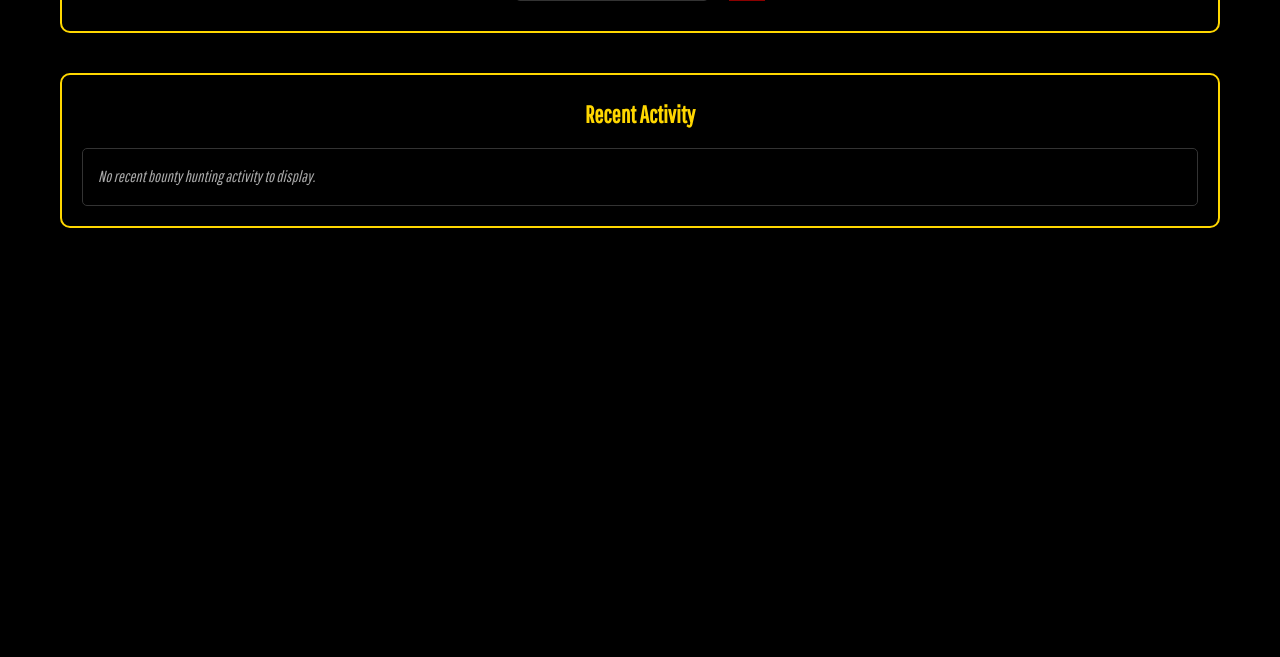
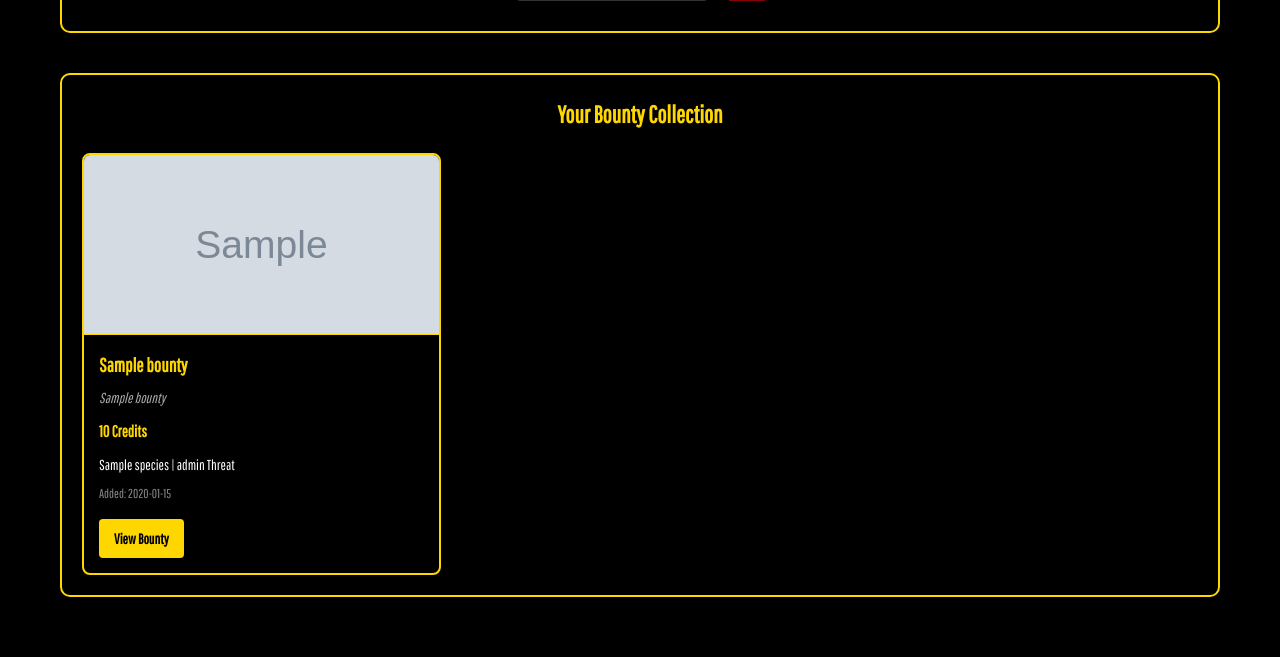
Before and after one commit to akshsgaur/bounty-hunter-generator, a Flask app: template templates/account.html in a window 1280 px wide. Shown: the part 881-1538 px from the top of the page. Before the commit the page ends 1109 px from the top, so only its background shows below. Run offline with Flask 3, Linux system fonts and the light colour scheme; the template is opened without the code that fills it: most values are stand-ins (such as "Sample title", 1, 10 or a date in 2020); grey boxes marked "Sample" are stand-in pictures; some libraries are stand-ins or nearby versions.

Commit message:
save bounties

```diff
--- a/app.py
+++ b/app.py
@@ -1,8 +1,11 @@
+from bson import ObjectId
 from flask import Flask, render_template, request, jsonify, redirect, url_for, session, flash
 import requests
 import json
 import os
 import time
+import datetime
+import uuid
 from config import Config
 import smtplib
 from email.mime.text import MIMEText
@@ -10,10 +13,23 @@ from email.mime.multipart import MIMEMultipart
 from functools import wraps
 from stytch import Client as StytchClient
 from stytch.core.response_base import StytchError
+from flask_pymongo import PyMongo
 
 app = Flask(__name__)
 app.config.from_object(Config)
 app.secret_key = app.config['SECRET_KEY']
+
+# Configure MongoDB
+# Configure MongoDB - FIXED VERSION
+# Debug logging for MongoDB configuration
+# print(f"MongoDB URI configured: {'Yes' if app.config.get('MONGO_URI') else 'No'}")
+# if app.config.get('MONGO_URI'):
+#     # Only log first few characters to avoid exposing credentials
+#     app.logger.info(f"MongoDB URI starts with: {app.config.get('MONGO_URI')[:15]}...")
+
+# Then configure Mon
+app.config["MONGO_URI"] = Config.MONGO_URI  # Directly use the Config class
+mongo = PyMongo(app)
 
 # Configure API endpoints via Cloudflare AI Gateway
 openai_endpoint = f"https://gateway.ai.cloudflare.com/v1/{app.config['CLOUDFLARE_ACCOUNT_ID']}/{app.config['CLOUDFLARE_GATEWAY_ID']}/openai/v1/chat/completions"
@@ -35,6 +51,27 @@ def login_required(f):
             return redirect(url_for('login'))
         return f(*args, **kwargs)
     return decorated_function
+
+@app.route('/test_mongo')
+def test_mongo():
+    try:
+        # List all collections in the database
+        collections = mongo.db.list_collection_names()
+
+        # Get count of bounties in the database
+        bounty_count = mongo.db.bounties.count_documents({})
+
+        return jsonify({
+            'status': 'success',
+            'message': 'MongoDB connection working properly',
+            'collections': collections,
+            'bounty_count': bounty_count
+        })
+    except Exception as e:
+        return jsonify({
+            'status': 'error',
+            'message': f'MongoDB connection failed: {str(e)}'
+        }), 500
 
 def is_authenticated():
     """Check if the user is authenticated by validating Stytch session"""
@@ -266,8 +303,13 @@ def logout():
 def account():
     """Display user account information"""
     user_email = get_user_email()
-    return render_template('account.html', email=user_email)
 
+    # Get user's bounties from MongoDB
+    user_bounties = list(mongo.db.bounties.find({"user_email": user_email}).sort("created_at", -1))
+
+    return render_template('account.html',
+                          email=user_email,
+                          bounties=user_bounties)
 @app.route('/')
 def index():
     """Render the main page"""
@@ -284,6 +326,17 @@ def index():
                           danger_levels=danger_levels,
                           is_authenticated=is_authenticated(),
                           user_email=user_email)
+
+def convert_mongo_doc_for_session(doc):
+    """Convert MongoDB document to be JSON serializable"""
+    if isinstance(doc, dict):
+        return {k: convert_mongo_doc_for_session(v) for k, v in doc.items()}
+    elif isinstance(doc, list):
+        return [convert_mongo_doc_for_session(item) for item in doc]
+    elif isinstance(doc, ObjectId):
+        return str(doc)
+    else:
+        return doc
 
 @app.route('/generate_bounty', methods=['POST'])
 @login_required
@@ -314,6 +367,7 @@ def generate_bounty():
         # Add species to the target details
         target_details['species'] = species
         target_details['bounty_value'] = bounty_value
+        target_details['danger_level'] = danger_level
 
         # Generate target image
         image_url = generate_target_image(target_details)
@@ -333,10 +387,25 @@ def generate_bounty():
 
         target_details['image_url'] = image_url
 
+        # Add metadata for MongoDB
+        user_email = get_user_email()
+        bounty_id = str(uuid.uuid4())
+        target_details['bounty_id'] = bounty_id
+        target_details['user_email'] = user_email
+
+        # Fix: Use timezone-aware datetime
+        target_details['created_at'] = datetime.datetime.now(datetime.UTC)
+
+        # Save the bounty to MongoDB
+        result = mongo.db.bounties.insert_one(target_details)
+
+        # Fix: Store a JSON-serializable version of the document in session
+        # Convert ObjectId to string
+        session_safe_target = target_details.copy()
+        session_safe_target['_id'] = str(result.inserted_id)
+
         # Store in session for potential later use
-        session['bounty'] = target_details
-
-        user_email = get_user_email()
+        session['bounty'] = session_safe_target
 
         return render_template('bounty.html',
                               bounty=target_details,
@@ -344,7 +413,6 @@ def generate_bounty():
                               user_email=user_email)
 
     return redirect(url_for('index'))
-
 
 @app.template_filter('format_number')
 def format_number_filter(value):
@@ -360,6 +428,62 @@ def download_bounty():
         bounty = session['bounty']
         return jsonify(bounty)
     return redirect(url_for('index'))
+
+
+@app.route('/view_bounty/<bounty_id>')
+@login_required
+def view_bounty(bounty_id):
+    """View a specific bounty from user's collection"""
+    user_email = get_user_email()
+
+    # Find the bounty in MongoDB
+    bounty = mongo.db.bounties.find_one({
+        "bounty_id": bounty_id,
+        "user_email": user_email
+    })
+
+    if not bounty:
+        flash("Bounty not found or you don't have permission to view it", "error")
+        return redirect(url_for('account'))
+
+    # Convert MongoDB document to be JSON serializable for session storage
+    session_safe_bounty = {}
+    for key, value in bounty.items():
+        if key == '_id':
+            session_safe_bounty[key] = str(value)  # Convert ObjectId to string
+        elif isinstance(value, datetime.datetime):
+            session_safe_bounty[key] = value.isoformat()  # Convert datetime to string
+        else:
+            session_safe_bounty[key] = value
+
+    # Store in session for potential later use (like download)
+    session['bounty'] = session_safe_bounty
+
+    return render_template('bounty.html',
+                          bounty=bounty,
+                          is_authenticated=is_authenticated(),
+                          user_email=user_email,
+                          from_collection=True)
+
+
+@app.route('/delete_bounty/<bounty_id>', methods=['POST'])
+@login_required
+def delete_bounty(bounty_id):
+    """Delete a bounty from user's collection"""
+    user_email = get_user_email()
+
+    # Delete the bounty from MongoDB
+    result = mongo.db.bounties.delete_one({
+        "bounty_id": bounty_id,
+        "user_email": user_email
+    })
+
+    if result.deleted_count == 1:
+        flash("Bounty successfully deleted from your collection", "success")
+    else:
+        flash("Failed to delete bounty or bounty not found", "error")
+
+    return redirect(url_for('account'))
 
 @app.route('/get_yoda_advice/<bounty_id>', methods=['GET'])
 @login_required
--- a/requirements.txt
+++ b/requirements.txt
@@ -2,3 +2,5 @@ Flask==2.3.3
 requests==2.31.0
 python-dotenv==1.0.0
 stytch
+pymongo==4.5.0
+flask-pymongo==2.3.0
--- a/static/css/style.css
+++ b/static/css/style.css
@@ -815,3 +815,166 @@ textarea {
         width: 90%;
     }
 }
+
+.activity-log {
+    background-color: rgba(0, 0, 0, 0.5);
+    border: 1px solid #333;
+    padding: 15px;
+    border-radius: 5px;
+    color: #AAA;
+    font-style: italic;
+}
+
+/* Bounty Collection Styles */
+.bounty-collection {
+    display: grid;
+    grid-template-columns: repeat(auto-fill, minmax(300px, 1fr));
+    gap: 20px;
+    margin-top: 20px;
+}
+
+.bounty-card-mini {
+    background-color: rgba(0, 0, 0, 0.7);
+    border: 2px solid #FFD700;
+    border-radius: 8px;
+    overflow: hidden;
+    transition: transform 0.3s ease, box-shadow 0.3s ease;
+}
+
+.bounty-card-mini:hover {
+    transform: translateY(-5px);
+    box-shadow: 0 0 15px rgba(255, 215, 0, 0.5);
+}
+
+.bounty-mini-content {
+    display: flex;
+    flex-direction: column;
+}
+
+.bounty-mini-image {
+    height: 180px;
+    overflow: hidden;
+    border-bottom: 1px solid #FFD700;
+}
+
+.bounty-mini-image img {
+    width: 100%;
+    height: 100%;
+    object-fit: cover;
+}
+
+.bounty-mini-details {
+    padding: 15px;
+}
+
+.bounty-mini-details h4 {
+    color: #FFD700;
+    font-size: 1.2rem;
+    margin-bottom: 5px;
+}
+
+.bounty-mini-title {
+    color: #AAA;
+    font-style: italic;
+    margin-bottom: 10px;
+    font-size: 0.9rem;
+}
+
+.bounty-mini-reward {
+    color: #FFD700;
+    font-weight: bold;
+    margin-bottom: 8px;
+}
+
+.bounty-mini-species {
+    color: #FFF;
+    font-size: 0.9rem;
+    margin-bottom: 8px;
+}
+
+.bounty-mini-date {
+    color: #888;
+    font-size: 0.8rem;
+    margin-bottom: 15px;
+}
+
+.bounty-mini-view-btn {
+    display: inline-block;
+    background-color: #FFD700;
+    color: #000;
+    padding: 8px 15px;
+    border-radius: 4px;
+    text-decoration: none;
+    font-weight: bold;
+    font-size: 0.9rem;
+    transition: background-color 0.3s ease;
+}
+
+.bounty-mini-view-btn:hover {
+    background-color: #FFF;
+}
+
+.download-btn, .back-btn, .delete-btn {
+    display: inline-block;
+    padding: 12px 24px;
+    background-color: #FFD700;
+    color: #000;
+    text-decoration: none;
+    font-weight: bold;
+    text-transform: uppercase;
+    letter-spacing: 1px;
+    border-radius: 5px;
+    transition: all 0.3s ease;
+    border: none;
+    cursor: pointer;
+    font-family: inherit;
+    font-size: 1rem;
+}
+
+.back-btn {
+    background-color: #333;
+    color: #FFF;
+}
+
+.delete-btn {
+    background-color: #8B0000;
+    color: #FFF;
+}
+
+.download-btn:hover, .back-btn:hover {
+    transform: scale(1.05);
+}
+
+.delete-btn:hover {
+    background-color: #FF0000;
+    transform: scale(1.05);
+}
+
+.delete-form {
+    display: inline-block;
+}
+
+.bounty-actions {
+    text-align: center;
+    margin-bottom: 20px;
+}
+
+.view-collection-btn {
+    display: inline-block;
+    background: linear-gradient(45deg, #FFD700, #FFA500);
+    color: #000;
+    padding: 15px 30px;
+    font-size: 1.2rem;
+    text-transform: uppercase;
+    letter-spacing: 2px;
+    font-weight: bold;
+    border-radius: 5px;
+    text-decoration: none;
+    box-shadow: 0 0 10px rgba(255, 215, 0, 0.3);
+    transition: all 0.3s ease;
+}
+
+.view-collection-btn:hover {
+    transform: translateY(-3px);
+    box-shadow: 0 5px 15px rgba(255, 215, 0, 0.5);
+}
--- a/templates/account.html
+++ b/templates/account.html
@@ -57,10 +57,36 @@
         </div>
 
         <div class="account-footer">
-            <h3>Recent Activity</h3>
-            <div class="activity-log">
-                <p>No recent bounty hunting activity to display.</p>
-            </div>
+            <h3>Your Bounty Collection</h3>
+            {% if bounties %}
+                <div class="bounty-collection">
+                    {% for bounty in bounties %}
+                        <div class="bounty-card-mini">
+                            <div class="bounty-mini-content">
+                                <div class="bounty-mini-image">
+                                    {% if bounty.image_url %}
+                                        <img src="{{ bounty.image_url }}" alt="Image of {{ bounty.name }}">
+                                    {% else %}
+                                        <div class="no-image">No image</div>
+                                    {% endif %}
+                                </div>
+                                <div class="bounty-mini-details">
+                                    <h4>{{ bounty.name }}</h4>
+                                    <p class="bounty-mini-title">{{ bounty.title }}</p>
+                                    <p class="bounty-mini-reward">{{ bounty.bounty_value|int|format_number }} Credits</p>
+                                    <p class="bounty-mini-species">{{ bounty.species }} | {{ bounty.danger_level }} Threat</p>
+                                    <p class="bounty-mini-date">Added: {{ bounty.created_at.strftime('%Y-%m-%d') if bounty.created_at else 'Unknown' }}</p>
+                                    <a href="{{ url_for('view_bounty', bounty_id=bounty.bounty_id) }}" class="bounty-mini-view-btn">View Bounty</a>
+                                </div>
+                            </div>
+                        </div>
+                    {% endfor %}
+                </div>
+            {% else %}
+                <div class="activity-log">
+                    <p>You haven't generated any bounties yet. <a href="{{ url_for('index') }}">Generate your first bounty</a>.</p>
+                </div>
+            {% endif %}
         </div>
     </div>
 
--- a/templates/index.html
+++ b/templates/index.html
@@ -54,6 +54,9 @@
                 <p>You must <a href="{{ url_for('login') }}">log in</a> to generate bounties.</p>
             </div>
         {% else %}
+            <div class="bounty-actions">
+                <a href="{{ url_for('account') }}" class="view-collection-btn">View Your Bounty Collection</a>
+            </div>
             <div class="form-container">
                 <form action="{{ url_for('generate_bounty') }}" method="post">
                     <div class="form-grid">
```
Also changed, not shown: config.py (+7 -0 lines), templates/bounty.html (+8 -1 lines).
